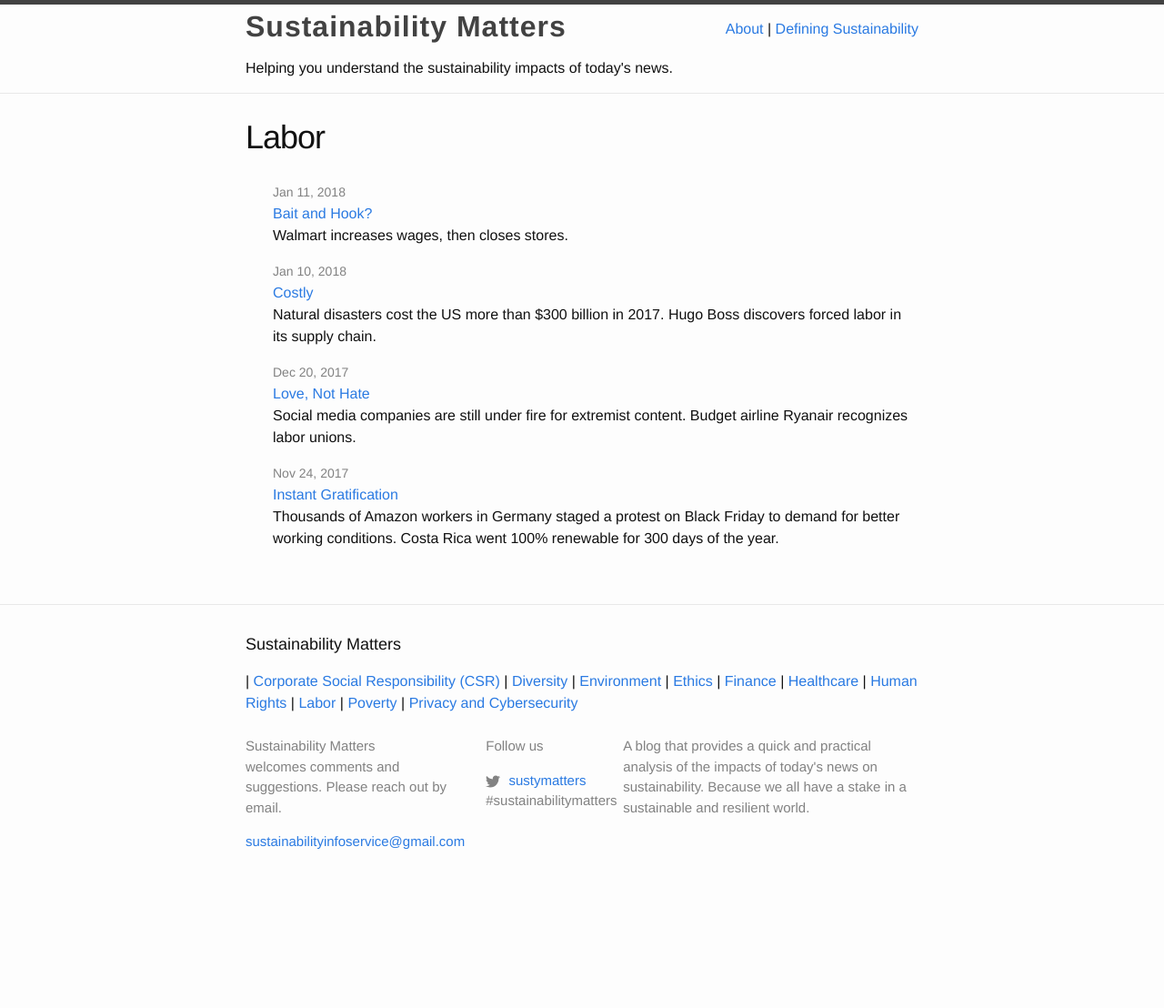
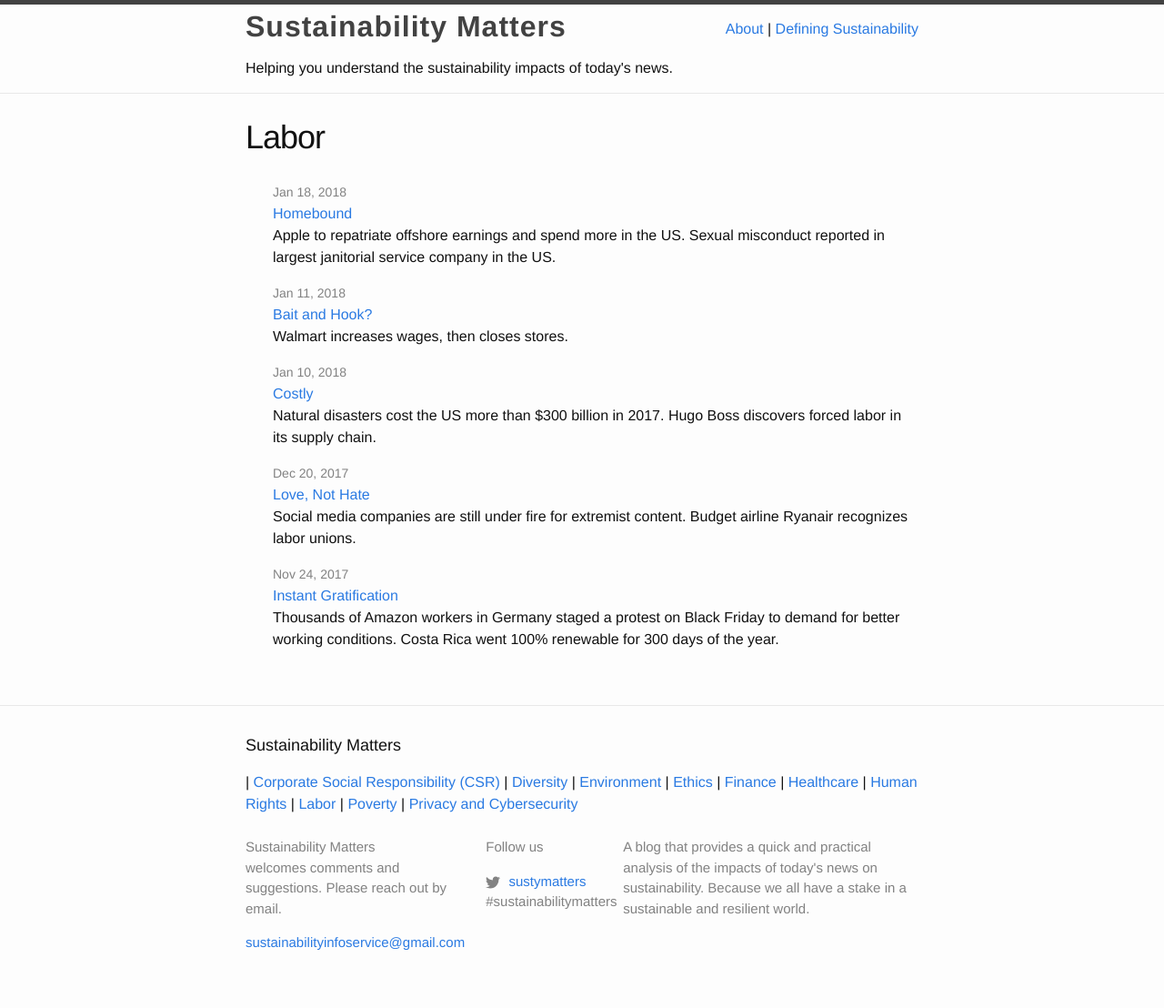
Before and after one commit to Sparkleleuk/Sustainability_Matters, a Jekyll site: the page built from category/labor.html, in a window 1280 px wide. Shown: the whole page at 91% size. Built offline with Jekyll 4.4.1, drawn with Linux system fonts in a browser that asks for light colours; before the commit the page ends 997 px from its top, so only the background shows below that; part of the change alters nothing that is shown.

Commit message:
new post

```diff
--- a/_posts/2018-01-12-opioids-equifax.markdown
+++ b/_posts/2018-01-12-opioids-equifax.markdown
@@ -1,7 +1,7 @@
 ---
 layout: post
 title:  "Expiration"
-excerpt: "Opioid emergency declaration is set to expire in two weeks. Equifax was the most unloved finance company in 2017."
+excerpt: "Opioid emergency declaration is set to expire in two weeks. Equifax was the most unloved  finance company in 2017."
 date:   2018-01-12 18:00:00 -0500
 categories: [Healthcare, Cybersecurity]
 ---
--- /dev/null
+++ b/_posts/2018-01-17-Apple-ABM.markdown
@@ -0,0 +1,34 @@
+---
+layout: post
+title:  "Homebound"
+excerpt: "Apple to repatriate offshore earnings and spend more in the US. Sexual misconduct reported in largest janitorial service company in the US."
+date:   2018-01-17 20:00:00 -0500
+categories: [Finance, CSR, Labor]
+---
+
+### Apple: Making things right again?
+
+Apple today <a href="https://www.apple.com/newsroom/2018/01/apple-accelerates-us-investment-and-job-creation/" target="_blank">announced</a> a number of measures to contribute to the US economy, including repatriating offshore earnings and paying tax on them, and spending more on its business and educational programs. Apple said it will bring back offshore earnings and pay $38 billion in taxes. It did not say how much of its offshore cash, <a href="https://www.reuters.com/article/us-apple-tax/apple-plans-new-u-s-campus-to-pay-38-billion-in-foreign-cash-taxes-idUSKBN1F62FJ" target="_blank">estimated at more than $252 billion</a>, is coming home. Apple also said it will spend $30 billion in the next five years through increased hiring, the development of another Apple campus in a new location, additional enhancements in its data centers, increasing financial support to suppliers in the US, and expanding its educational training programs. The company said it will create 20,000 more jobs through these investments. Finally, the company is <a href="https://www.bloomberg.com/news/articles/2018-01-17/apple-is-said-to-give-employees-2-500-bonuses-after-new-tax-law" target="_blank">issuing a bonus</a> of $2,500 worth of restricted stock units to its employees following tax cuts in the US.
+
+#### Welcome Home America
+
+Apple's announcement that it would repatriate offshore earnings comes just weeks after the Trump administration cut corporate tax rates from 35% to 20% under the Tax Cut and Jobs Act signed into law in December 2017. It suggests that Apple considers the tax cut attractive enough to start bringing back money and paying taxes on them. Or maybe it's just been feeling the heat. Apple had been named in the <a href="https://www.icij.org/investigations/paradise-papers/" target="_blank">Paradise Papers exposé</a>, which claimed that Apple has been <a href="http://www.bbc.com/news/world-us-canada-41889787" target="_blank">exploiting tax laws</a> in the US and Ireland and had moved its offshore cash to the Channel Island of Jersey. In 2016, the <a href="https://www.theguardian.com/business/2016/aug/30/apple-pay-back-taxes-eu-ruling-ireland-state-aid" target="_blank">European Commission ordered</a> the company to pay EUR 13 billion in back taxes. And back home, Apple is facing angry customers for purposely slowing down batteries of older phones without telling anybody.
+
+#### Our take
+
+Apple plans to directly contribute $350 billion to the US economy over five years is a big deal and could set off an arms race among technology companies for the "Which Company Can Do the Most Good" award. We'll bring out the popcorn and enjoy the movie.
+
+* * *
+<br />
+
+### Janitorial services company continues to face sexual misconduct allegations
+
+ABM Industries, the largest provider of janitorial services in the US, is facing <a href="https://www.pbs.org/wgbh/frontline/article/nations-largest-janitorial-company-faces-new-allegations-of-rape/" target="_blank">new allegations</a> of failing to act on sexual misconduct and rape. The latest allegations came despite commitments by ABM to prevent sexual violence on its female employees. At least three female employees filed a lawsuit against the company in the fall of 2017 over years of sexual harassment by their supervisors and what they perceive as inadequate response by the company. The women said they were threatened of being fired or deported if they complained openly.
+
+#### Why is this important?
+
+Since 2000, ABM has been sued three times by the federal government for failing to prevent sexual violence and each time, the company committed to make improvements. But the recent allegations indicate that these commitments have not been implemented or are inadequate. The failure of companies like ABM to make good on their commitments also has significant implications on workers because victims are typically women with limited resources and are forced to stay quiet to keep badly needed jobs.
+
+#### Our take
+
+Be kind to your office cleaners.
```
